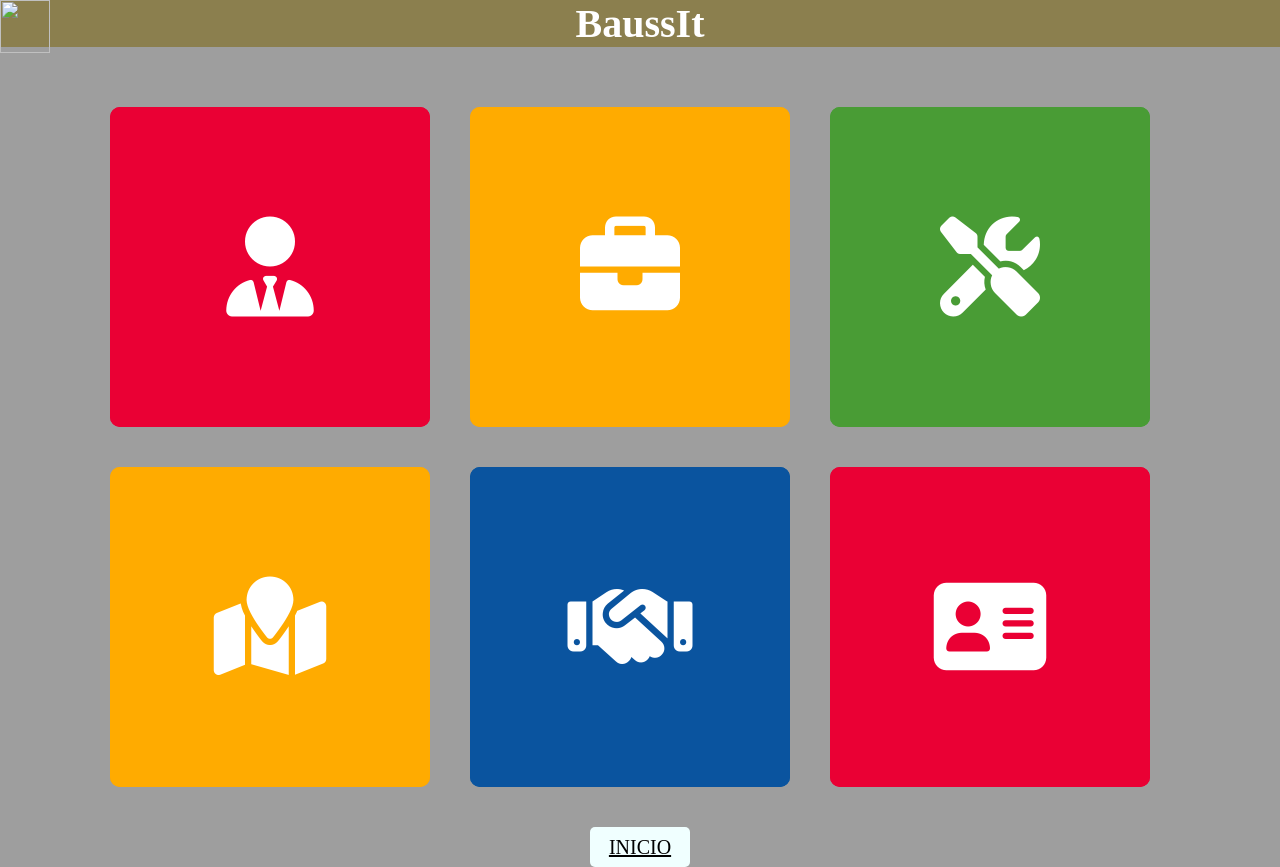
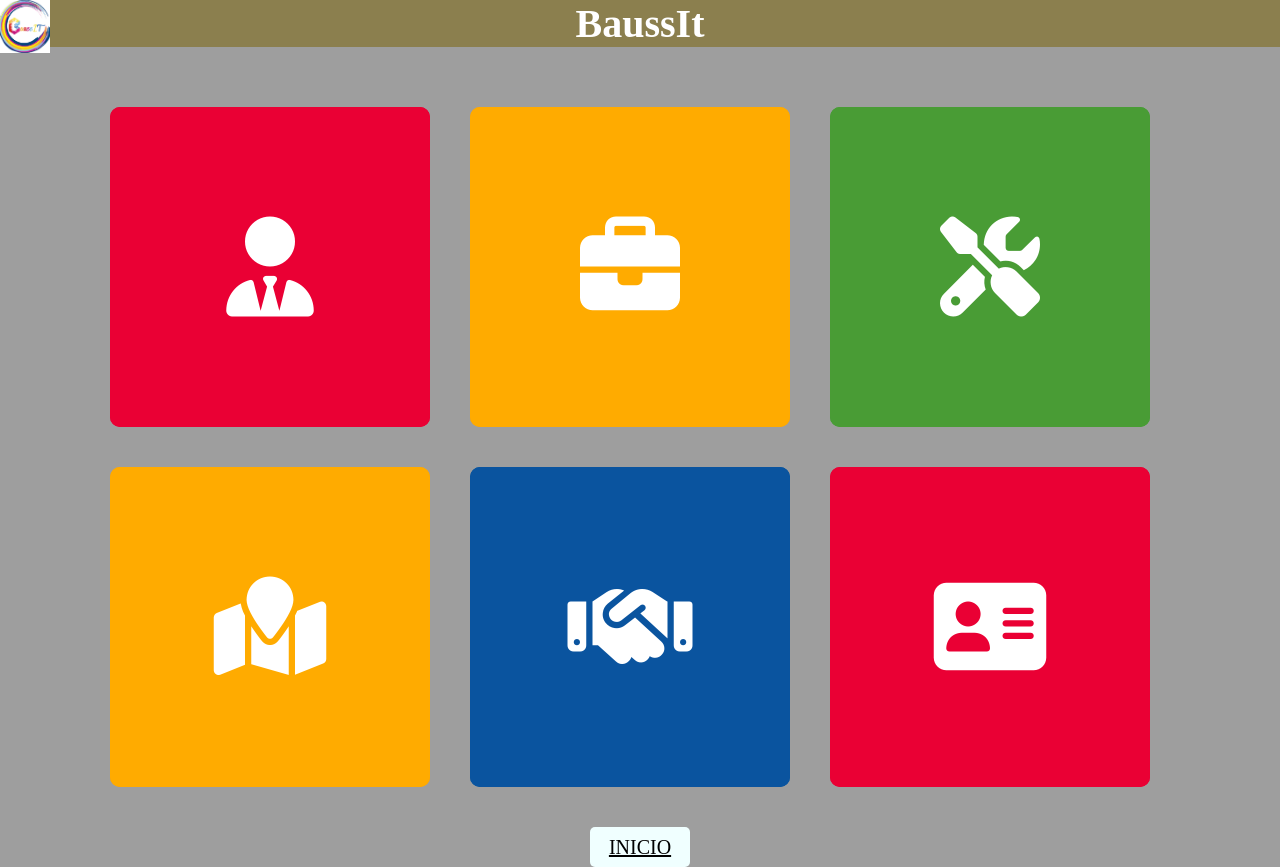
Before and after one commit to Totenbrot/catalogo, a plain HTML site: page bauss.html in a window 1280 px wide. Drawn offline with Linux system fonts and the light colour scheme; the site is published under a folder, as on GitHub Pages, so addresses that start at the root find nothing.

Commit message:
Update bauss.html

```diff
--- a/bauss.html
+++ b/bauss.html
@@ -12,7 +12,7 @@
 <body id="fondo_data">
     <header>
         <h1>BaussIt</h1>
-        <a href="https://sites.google.com/baussit.com/baussit/inicio" target="_blank "><img src="/imagenes/baussit.png" width="50" height="53" style="position: absolute; top:0; left:0;"></a>
+        <a href="https://sites.google.com/baussit.com/baussit/inicio" target="_blank "><img src="imagenes/baussit.png" width="50" height="53" style="position: absolute; top:0; left:0;"></a>
     </header>
     <!--Aquí se termina el menú-->
 
```
